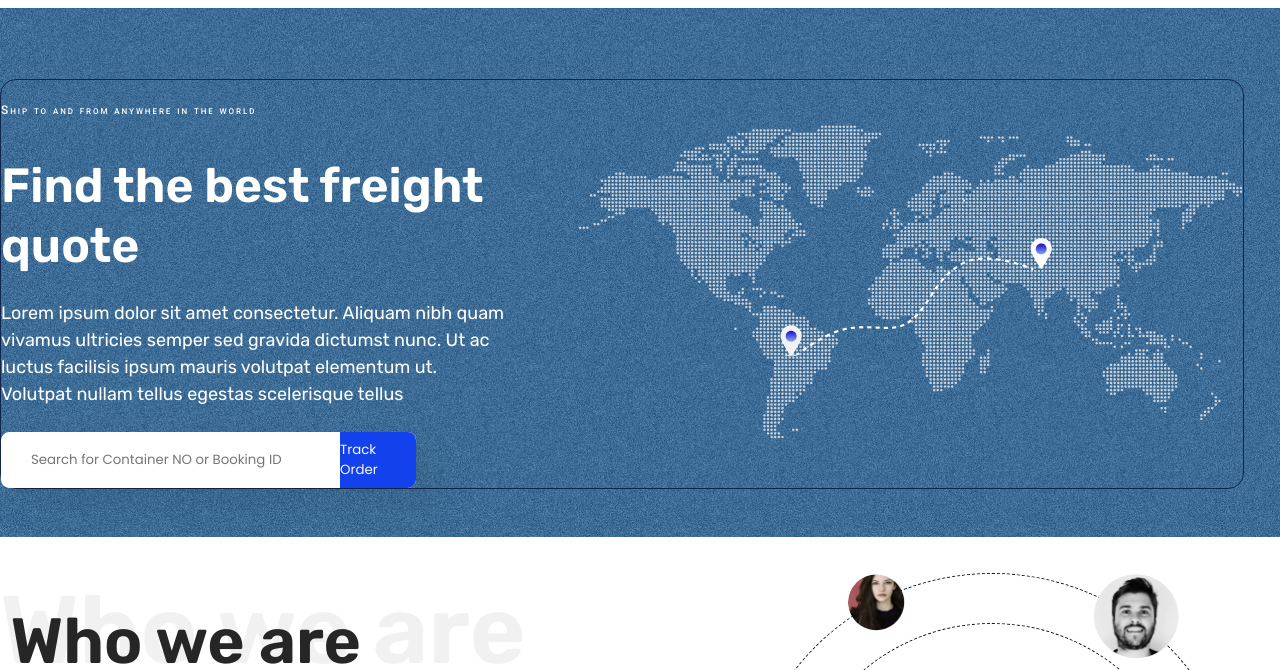
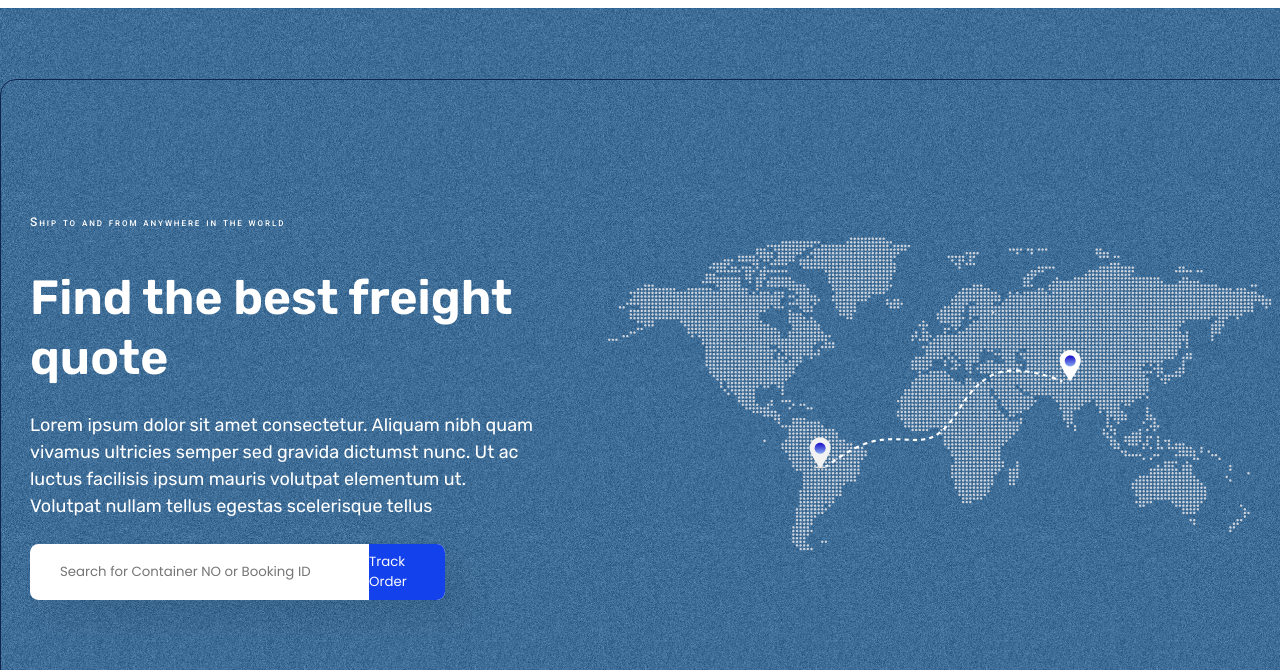
Before and after one commit to choriyeva/resbonsbl, a plain HTML site: page index.html in a window 1280 px wide. Shown: the part 126-796 px from the top of the page. Drawn offline with nearby package versions, Linux system fonts and the light colour scheme; files whose address does not match are found by name.

```diff
--- a/style/header.css
+++ b/style/header.css
@@ -75,14 +75,14 @@ nav {
 /* hero */
 
 #hero {
-  background: url("img/image\ 2.png"),
-    #1261a6 0% 0% / 33.2975834608078px 33.2975834608078px repeat;
+  background: url("img/image\ 2.png"), #1261a6 0% 0% / 33.2975834608078px 33.2975834608078px repeat;
   padding-top: 71px;
   padding-bottom: 48px;
 }
 .hero {
   border-radius: 15.922px;
   border: 0.663px solid #10254d;
+  padding: 112px 29px ;
 }
 .hero-text {
   display: flex;
```
Also changed, not shown: style/img/Group 48096122.png (added), style/img/Logo with Company Name.png (added), style/img/Vector.png (added), style/img/image 2.png (added).
